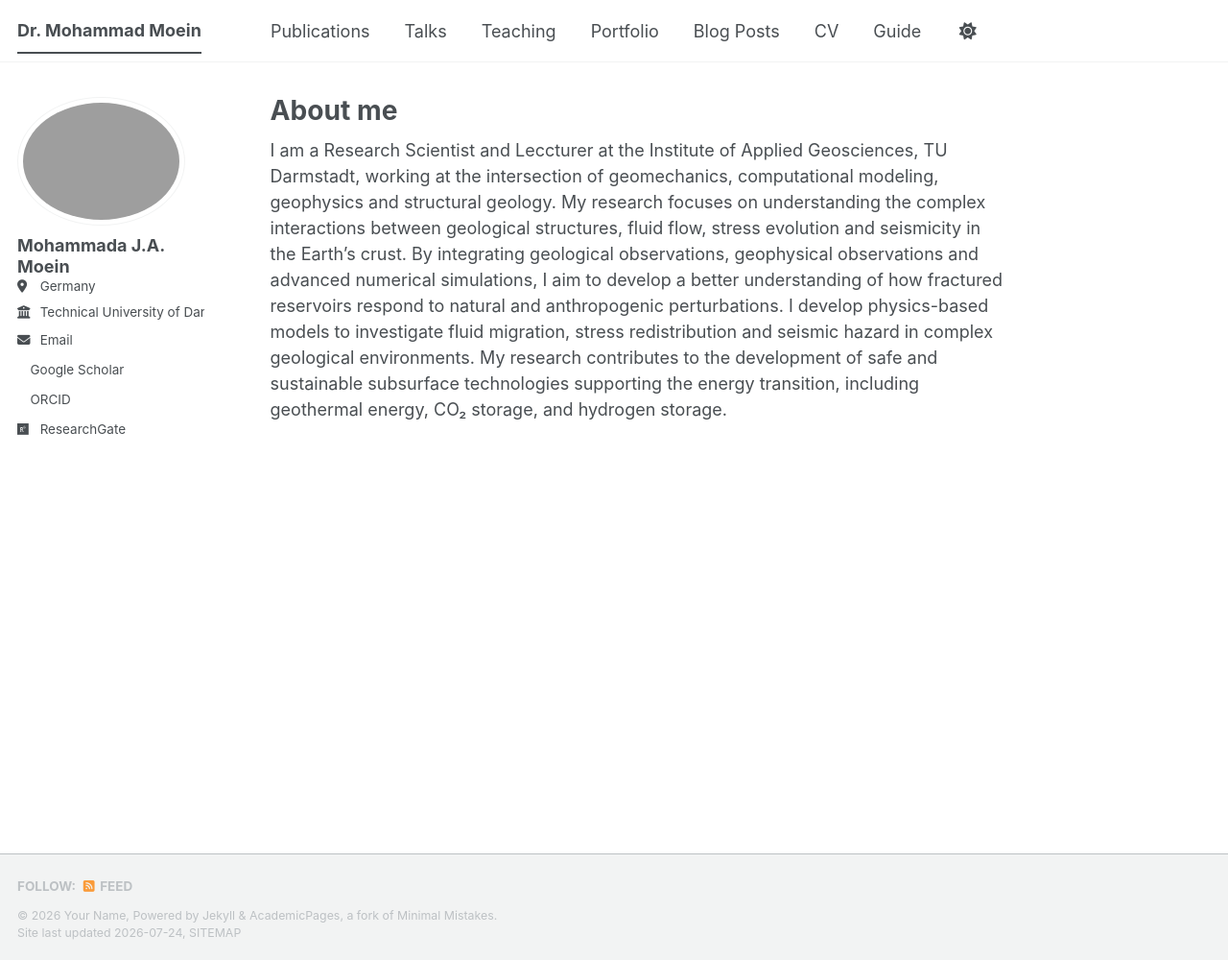
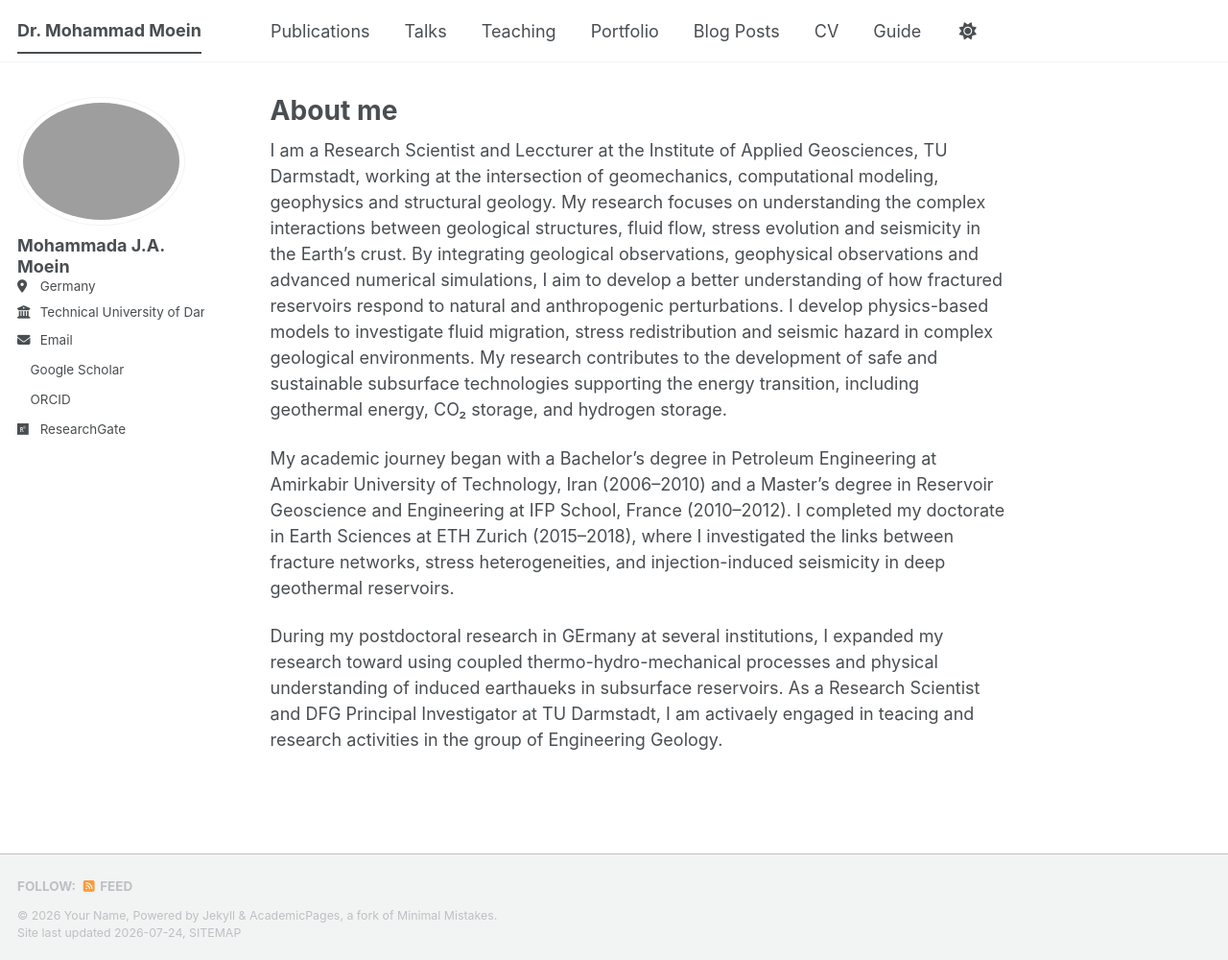
Before and after one commit to mjamoein/mjamoein.github.io, a Jekyll site: the page built from _pages/about.md, in a window 1280 px wide and 1000 px high. Shown: the whole window at 96% size. Built offline with Jekyll 4.4.1, drawn with Linux system fonts in a browser that asks for light colours; a style sheet for code colours, icons or effects is not loaded.

Commit message:
Update about.md

```diff
--- a/_pages/about.md
+++ b/_pages/about.md
@@ -8,3 +8,7 @@ redirect_from:
 ---
 
 I am a Research Scientist and Leccturer at the Institute of Applied Geosciences, TU Darmstadt, working at the intersection of geomechanics, computational modeling, geophysics and structural geology. My research focuses on understanding the complex interactions between geological structures, fluid flow, stress evolution and seismicity in the Earth's crust. By integrating geological observations, geophysical observations and advanced numerical simulations, I aim to develop a better understanding of how fractured reservoirs respond to natural and anthropogenic perturbations. I develop physics-based models to investigate fluid migration, stress redistribution and seismic hazard in complex geological environments. My research contributes to the development of safe and sustainable subsurface technologies supporting the energy transition, including geothermal energy, CO₂ storage, and hydrogen storage.
+
+My academic journey began with a Bachelor’s degree in Petroleum Engineering at Amirkabir University of Technology, Iran (2006–2010) and a Master’s degree in Reservoir Geoscience and Engineering at IFP School, France (2010–2012). I completed my doctorate in Earth Sciences at ETH Zurich (2015–2018), where I investigated the links between fracture networks, stress heterogeneities, and injection-induced seismicity in deep geothermal reservoirs.
+
+During my postdoctoral research in GErmany at several institutions, I expanded my research toward using coupled thermo-hydro-mechanical processes and physical understanding of induced earthaueks in subsurface reservoirs. As a Research Scientist and DFG Principal Investigator at TU Darmstadt, I am activaely engaged in teacing and research activities in the group of Engineering Geology.
```
